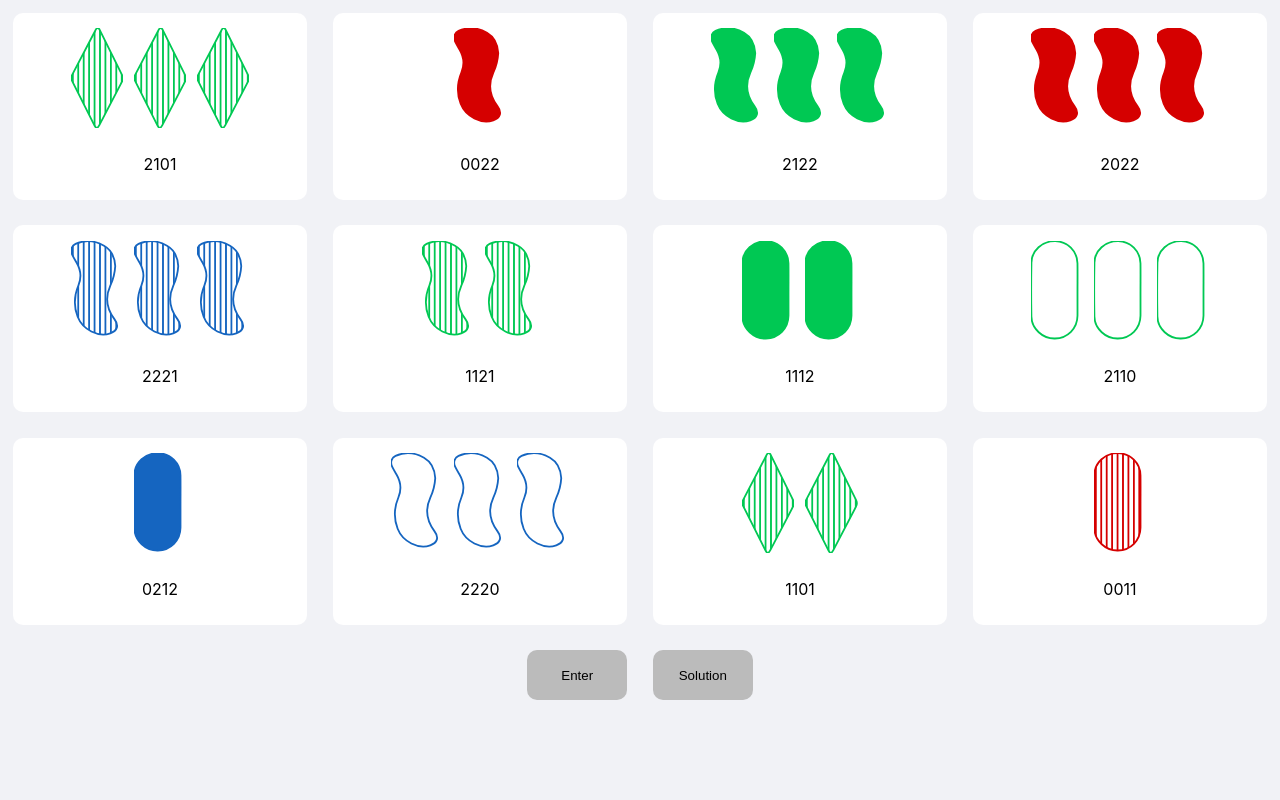
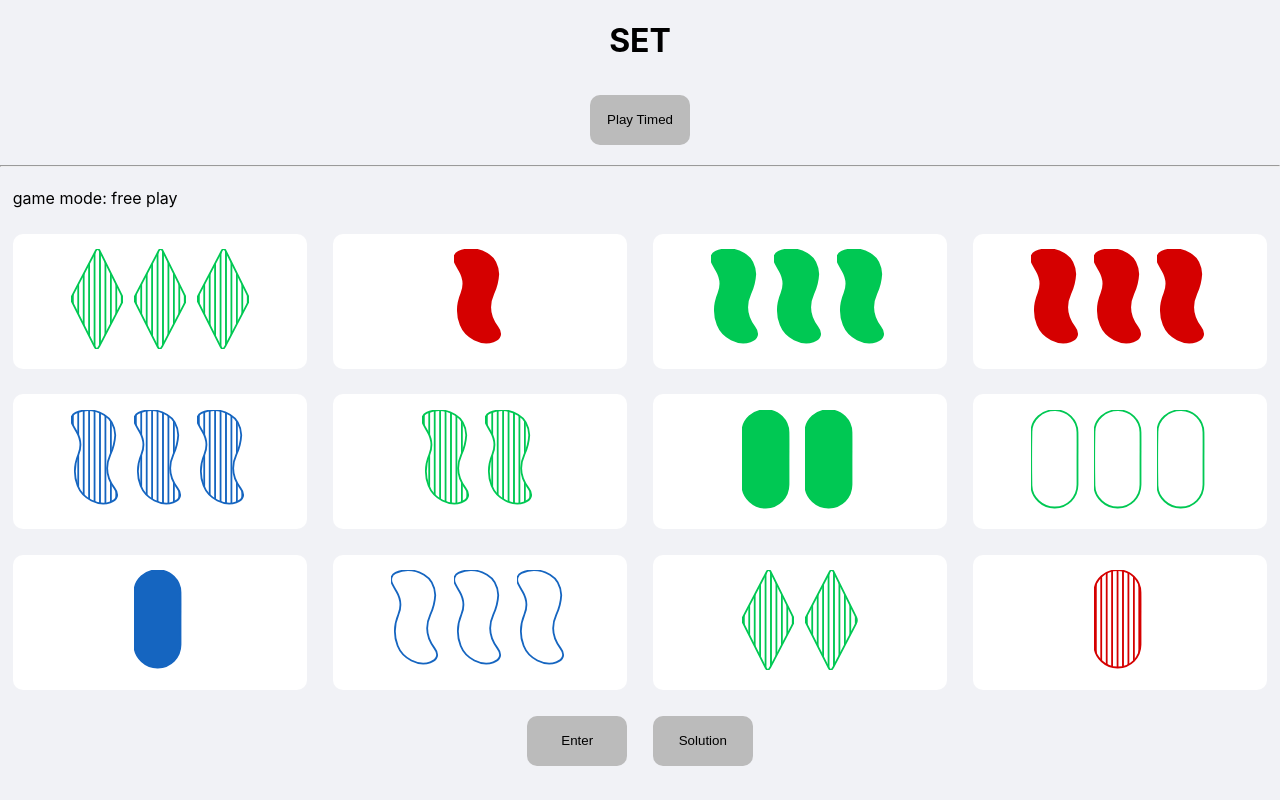
Before and after one commit to joshuayuan/set, a React (Create React App) app: page / in a window 1280 px wide. Built offline with nearby package versions, Linux system fonts and the light colour scheme.

Commit message:
added header and google analytics
next upcoming feature will be a single player mode with a timer!
- for single player MVP, need to always generate a solution.
- otherwise need to build a no solution reshuffle feature

```diff
--- a/package.json
+++ b/package.json
@@ -8,6 +8,7 @@
     "@testing-library/user-event": "^7.1.2",
     "react": "^16.13.1",
     "react-dom": "^16.13.1",
+    "react-ga": "^2.7.0",
     "react-scripts": "3.4.1",
     "svg-inline-react": "^3.2.0"
   },
--- a/src/App.css
+++ b/src/App.css
@@ -1,6 +1,8 @@
+Body {
+  background-color: #F1F2F6;
+}
+
 .App {
-  background-color: #F1F2F6;
-  height: 100vh;
   text-align: center;
 }
 
@@ -10,6 +12,12 @@
   display: flex;
   flex-flow: row wrap;
   justify-content: flex-start;
+}
+
+.Board .Title {
+  flex: 0 0 100%;
+  text-align: start;
+  margin: 1%;
 }
 
 .Card {
@@ -45,6 +53,9 @@
   background-color: #aaa;
 }
 
+.Header {
+}
+
 .Svg {
   margin: 2%;
 }
--- a/src/App.js
+++ b/src/App.js
@@ -8,6 +8,8 @@ import {
   findSetsInCards
 } from './GameUtils.js';
 import SVGs from './SVGs.js';
+import Header from './OtherComponents.js';
+import ReactGA from 'react-ga';
 
 class Card extends React.Component {
   render() {
@@ -15,7 +17,6 @@ class Card extends React.Component {
     return (
       <div className={classes} onClick={this.props.clickHandler}>
         <SVGs value={this.props.value}/>
-        <p>{this.props.value}</p>
       </div>
     );
   }
@@ -47,7 +48,11 @@ class App extends React.Component {
       cards: initialCards,
       selected: Array(12).fill(false),
       deck: deck,
+      gameMode: 0, // 0: free play, 1: timed
     };
+
+    ReactGA.initialize('UA-164939986-1');
+    ReactGA.pageview("Set Main Page");
   }
 
   onClickCard(position) {
@@ -79,11 +84,22 @@ class App extends React.Component {
     sols.forEach((s) => console.log(s));
   }
 
+  onClickToggleGameMode() {
+    const gameMode = this.state.gameMode;
+
+
+    const newGameMode = gameMode === 1 ? 0 : 1;
+    this.setState({gameMode: newGameMode});
+  }
+
   render() {
     const svgDefs = <svg><defs><style>{".class{color: red}"}</style></defs></svg>; // TODO Add in later
     return (
       <div className="App">
+        <Header gameMode={this.state.gameMode} onClick={() => this.onClickToggleGameMode()} />
+        <hr/>
         <div className="Board">
+          <p className="Title">game mode: {this.state.gameMode === 0 ? "free play" : "timed"}</p>
           <Board
             cards={this.state.cards}
             onClickCard={(i) => this.onClickCard(i)}
--- /dev/null
+++ b/src/OtherComponents.js
@@ -0,0 +1,15 @@
+import React from 'react';
+import './App.css';
+
+export default class Header extends React.Component {
+  render () {
+    const gameMode = this.props.gameMode;
+    const gameModeText = gameMode === 0 ? "Play Timed" : "Play Free Play";
+
+    return (
+    <div className="Header">
+      <h1>SET</h1>
+      <button className="Button" onClick={this.props.onClick}>{gameModeText}</button>
+    </div>);
+  }
+}
--- a/src/SVGs.js
+++ b/src/SVGs.js
@@ -44,10 +44,6 @@ class Shape extends React.Component {
 }
 
 class SVGs extends React.Component {
-  constructor(props) {
-    super(props);
-  }
-
   getColorHex(colorInt) {
     switch(colorInt) {
       case 0: // red-ish
```
Also changed, not shown: 1 other file (tests, documents, lock files or other folders).
